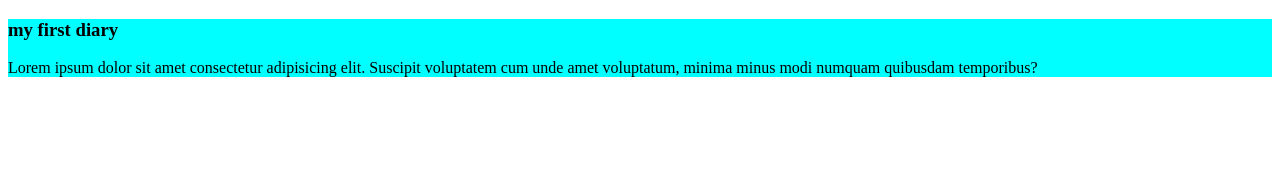
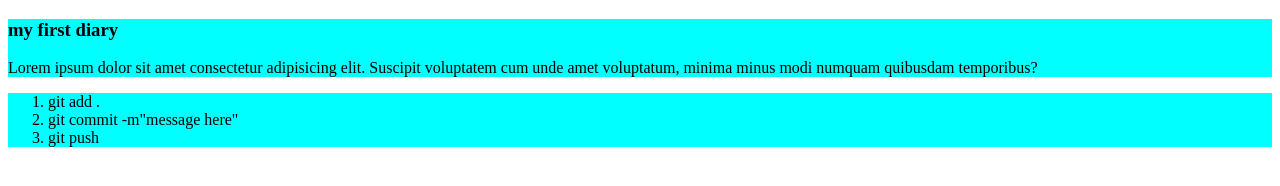
Before and after one commit to Fuad52/my-simple-website, a plain HTML site: page index.html in a window 1280 px wide. Drawn offline with Linux system fonts and the light colour scheme.

Commit message:
adding list item

```diff
--- a/index.html
+++ b/index.html
@@ -11,5 +11,12 @@
         <h3>my first diary</h3>
         <p>Lorem ipsum dolor sit amet consectetur adipisicing elit. Suscipit voluptatem cum unde amet voluptatum, minima minus modi numquam quibusdam temporibus?</p>
     </div>
+    <div>
+        <ol>
+            <li>git add .</li>
+            <li>git commit -m"message here"</li>
+            <li>git push</li>
+        </ol>
+    </div>
 </body>
 </html>
```
